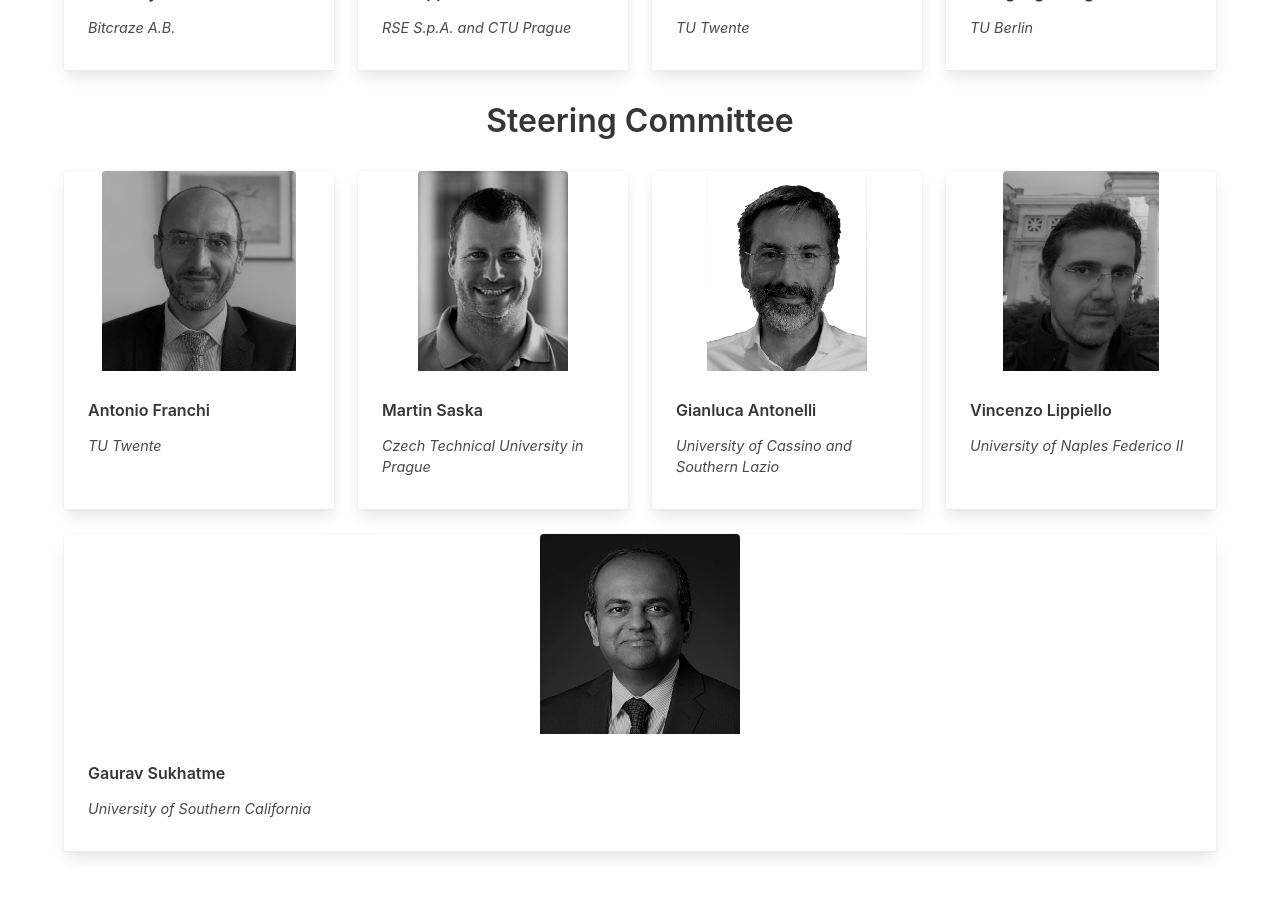
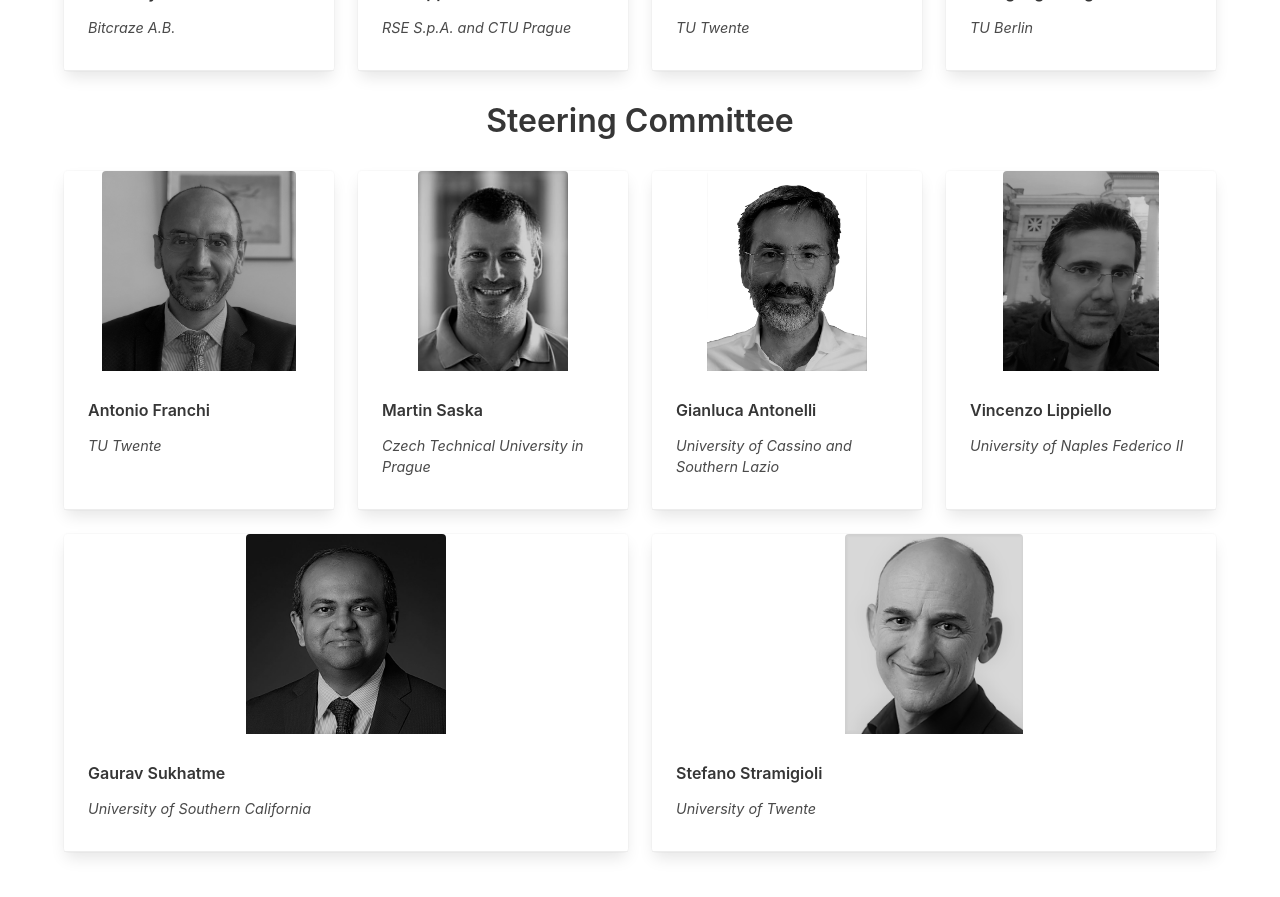
Before and after one commit to IMRCLab/workshop-uav-sims-icra2023, a Jekyll site: the page built from index.html, in a window 1280 px wide and 900 px high, scrolled down 1225 px. Shown: the top 897 px of the window. Built offline with Jekyll 4.4.1, drawn with Linux system fonts in a browser that asks for light colours.

Commit message:
Add Stefano Stramigioli

```diff
--- a/_data/team.yml
+++ b/_data/team.yml
@@ -30,3 +30,6 @@ steering:
   - name: Gaurav Sukhatme
     affiliation: University of Southern California
     image: gaurav_ sukhatme.jpg
+  - name: Stefano Stramigioli
+    affiliation: University of Twente
+    image: stefano_stramigioli.png
```
Also changed, not shown: assets/img/stefano_stramigioli.png (added).
